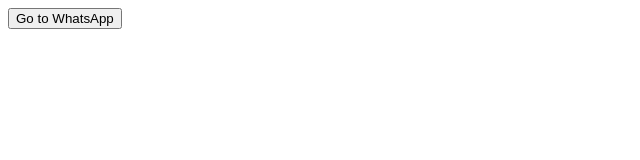
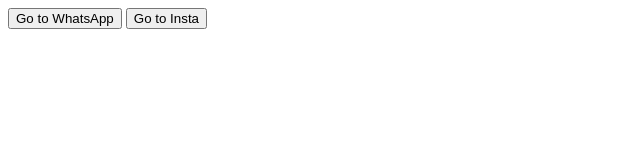
Before and after one commit to saivardhanvemula/4_Space, a plain HTML site: page index.html in a window 1280 px wide. Shown: the whole page, without its empty margins (0-640 px from the left). Drawn offline with Linux system fonts and the light colour scheme.

Commit message:
insta added

```diff
--- a/index.html
+++ b/index.html
@@ -1,19 +1,25 @@
 <!DOCTYPE html>
 <html lang="en">
+
 <head>
     <meta charset="UTF-8">
     <meta name="viewport" content="width=device-width, initial-scale=1.0">
     <title>WhatsApp Redirect</title>
 </head>
+
 <body>
 
     <button onclick="redirectToWhatsApp()">Go to WhatsApp</button>
+    <button onclick="redirectToInsta()">Go to Insta</button>
 
     <script>
         function redirectToWhatsApp() {
             window.location.href = 'https://wa.me/919502230420';
+        } function redirectToInsta() {
+            window.location.href = 'https://www.instagram.com/4_spaceinteriors/';
         }
     </script>
 
 </body>
+
 </html>
```
Lines whose indentation alone changed are shown as unchanged.
